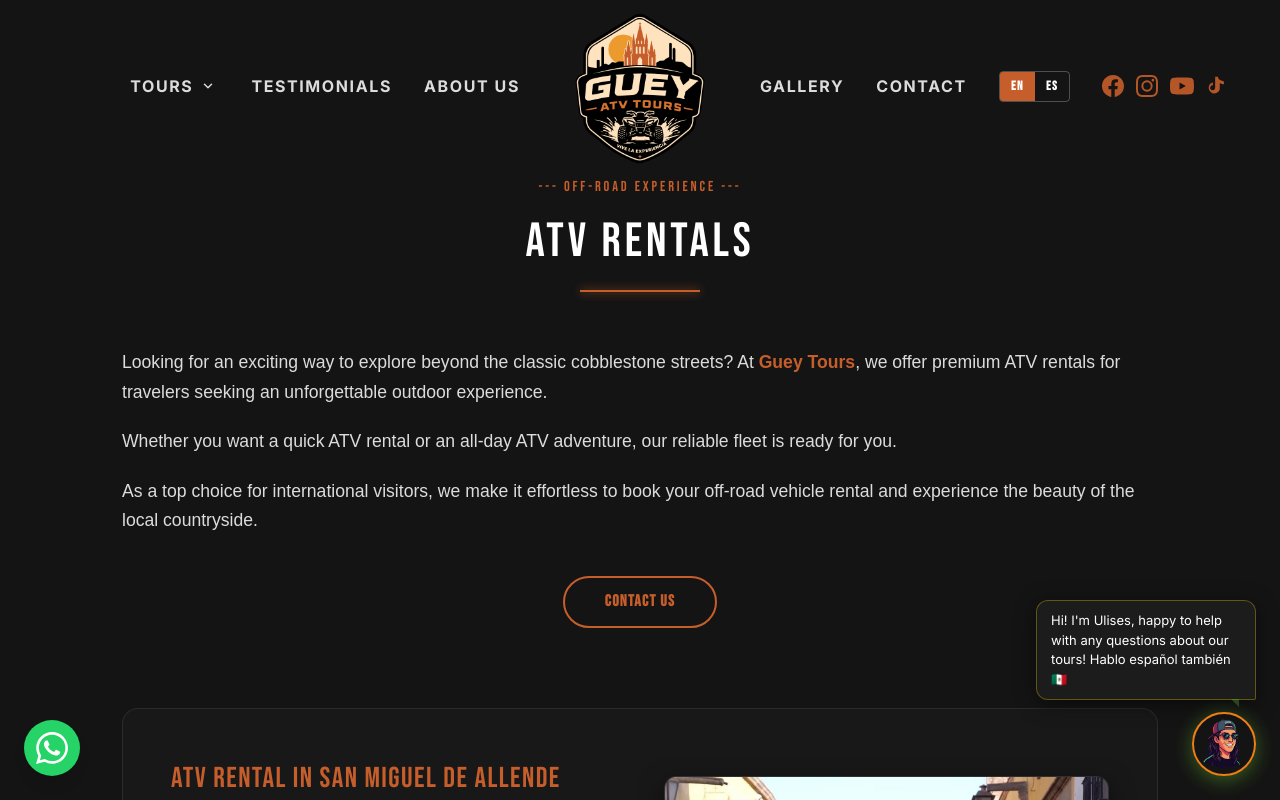
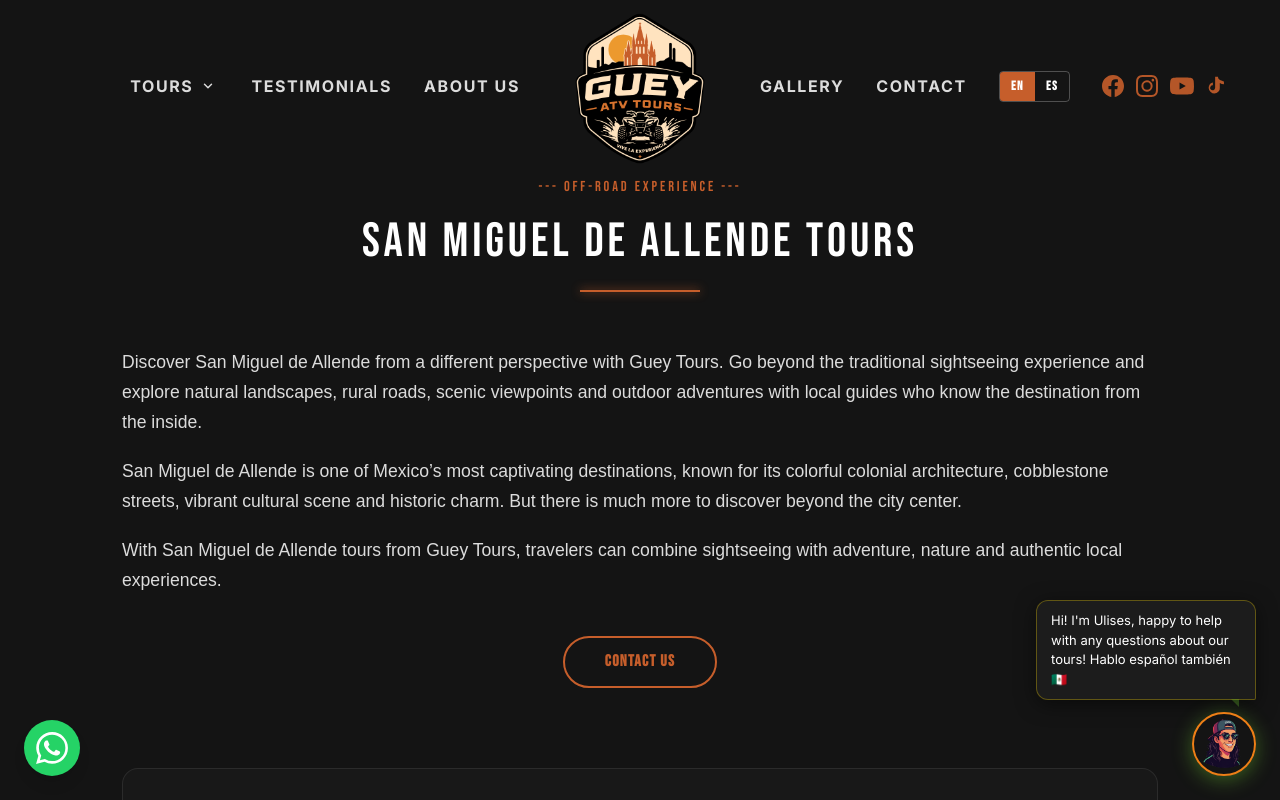
Before and after one commit to DraftStudiomx/Guey-tours-SEO, a Next.js app: page /san-miguel-de-allende-tours in a window 1280 px wide. Shown: the top 800 px of the page. Built offline with nearby package versions, Linux system fonts and the light colour scheme; a web font is replaced by a local one.

Commit message:
Update SanMiguelContent.tsx

```diff
--- a/app/san-miguel-de-allende-tours/SanMiguelContent.tsx
+++ b/app/san-miguel-de-allende-tours/SanMiguelContent.tsx
@@ -63,7 +63,7 @@ const [openIndex, setOpenIndex] = useState<number | null>(null)
               color: '#fff',
               margin: '0 0 0.8rem 0',
             }}>
-              {lang === 'es' ? 'Renta de ATV' : 'ATV Rentals'}
+              {lang === 'es' ? 'San Miguel de Allende Tours' : 'San Miguel de Allende Tours'}
             </h1>
 
             <div style={{
@@ -79,25 +79,25 @@ const [openIndex, setOpenIndex] = useState<number | null>(null)
           <div style={{ display: 'flex', flexDirection: 'column', gap: '1.2rem', lineHeight: 1.7, fontSize: '1.1rem', color: 'rgba(255,255,255,0.85)' }}>
             <p style={{ margin: 0 }}>
               {lang === 'es' ? (
-                <>¿Buscas una forma emocionante de explorar más allá de las clásicas calles empedradas? En <a href="https://www.gueytours.com/" style={{ color: 'var(--orange)', textDecoration: 'none !important', fontWeight: 'bold' }}>Guey Tours</a>, ofrecemos renta de ATVs premium para viajeros que buscan una experiencia al aire libre inolvidable.</>
+                <>Descubre San Miguel de Allende desde una perspectiva diferente con Guey Tours. Ve más allá de la experiencia turística tradicional y explora paisajes naturales, caminos rurales, miradores panorámicos y aventuras al aire libre con guías locales que conocen el destino desde adentro.</>
               ) : (
-                <>Looking for an exciting way to explore beyond the classic cobblestone streets? At <a href="https://www.gueytours.com/" style={{ color: 'var(--orange)', textDecoration: 'none !important', fontWeight: 'bold' }}>Guey Tours</a>, we offer premium ATV rentals for travelers seeking an unforgettable outdoor experience.</>
+                <>Discover San Miguel de Allende from a different perspective with Guey Tours. Go beyond the traditional sightseeing experience and explore natural landscapes, rural roads, scenic viewpoints and outdoor adventures with local guides who know the destination from the inside.</>
               )}
             </p>
 
             <p style={{ margin: 0 }}>
               {lang === 'es' ? (
-                <>Ya sea que quieras una rápida renta de cuatrimotos o una aventura en ATV de día completo, nuestra flota confiable está lista para ti.</>
+                <>San Miguel de Allende es uno de los destinos más cautivadores de México, conocido por su colorida arquitectura colonial, sus calles empedradas, su vibrante escena cultural y su encanto histórico. Pero hay mucho más por descubrir más allá del centro de la ciudad.</>
               ) : (
-                <>Whether you want a quick ATV rental or an all-day ATV adventure, our reliable fleet is ready for you.</>
+                <>San Miguel de Allende is one of Mexico’s most captivating destinations, known for its colorful colonial architecture, cobblestone streets, vibrant cultural scene and historic charm. But there is much more to discover beyond the city center.</>
               )}
             </p>
 
             <p style={{ margin: 0 }}>
               {lang === 'es' ? (
-                <>Como una de las mejores opciones para visitantes internacionales, hacemos que sea muy fácil reservar la renta de tu vehículo todoterreno y disfrutar de la belleza del campo local.</>
+                <>Con los tours en San Miguel de Allende de Guey Tours, los viajeros pueden combinar el turismo con la aventura, la naturaleza y experiencias locales auténticas.</>
               ) : (
-                <>As a top choice for international visitors, we make it effortless to book your off-road vehicle rental and experience the beauty of the local countryside.</>
+                <>With San Miguel de Allende tours from Guey Tours, travelers can combine sightseeing with adventure, nature and authentic local experiences.</>
               )}
             </p>
           </div>
```
